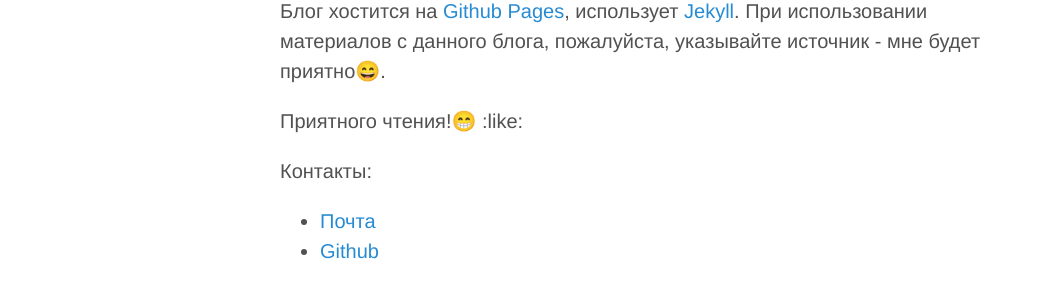
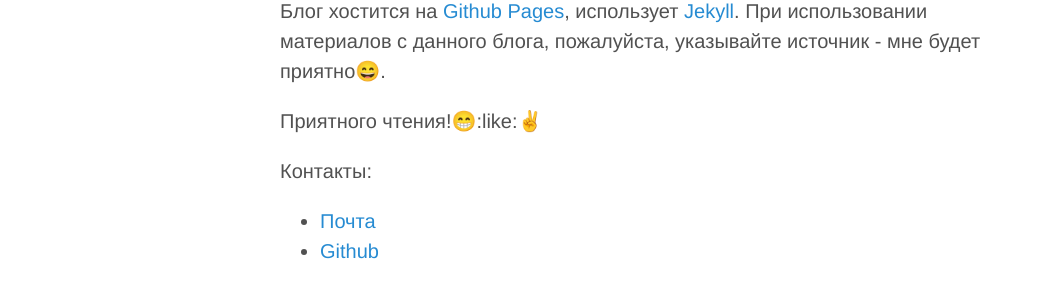
Before and after one commit to whitepingvin/xbuntos, a Jekyll site: the page built from about.md, in a window 1280 px wide. Shown: the part 272-572 px from the top of the page, without its empty margins (0-1043 px from the left). Built offline with Jekyll 4.4.1, drawn with Linux system fonts in a browser that asks for light colours; emoji names are drawn with the system emoji font.

```diff
--- a/about.md
+++ b/about.md
@@ -6,7 +6,7 @@ title: О блоге
 
 Блог хостится на [Github Pages](https://pages.github.com/), использует [Jekyll](http://jekyllrb.com/). При использовании материалов с данного блога, пожалуйста, указывайте источник - мне будет приятно:smile:.
 
-Приятного чтения!:grin: :like:
+Приятного чтения!:grin::like::v:
 
 Контакты:
 
```
